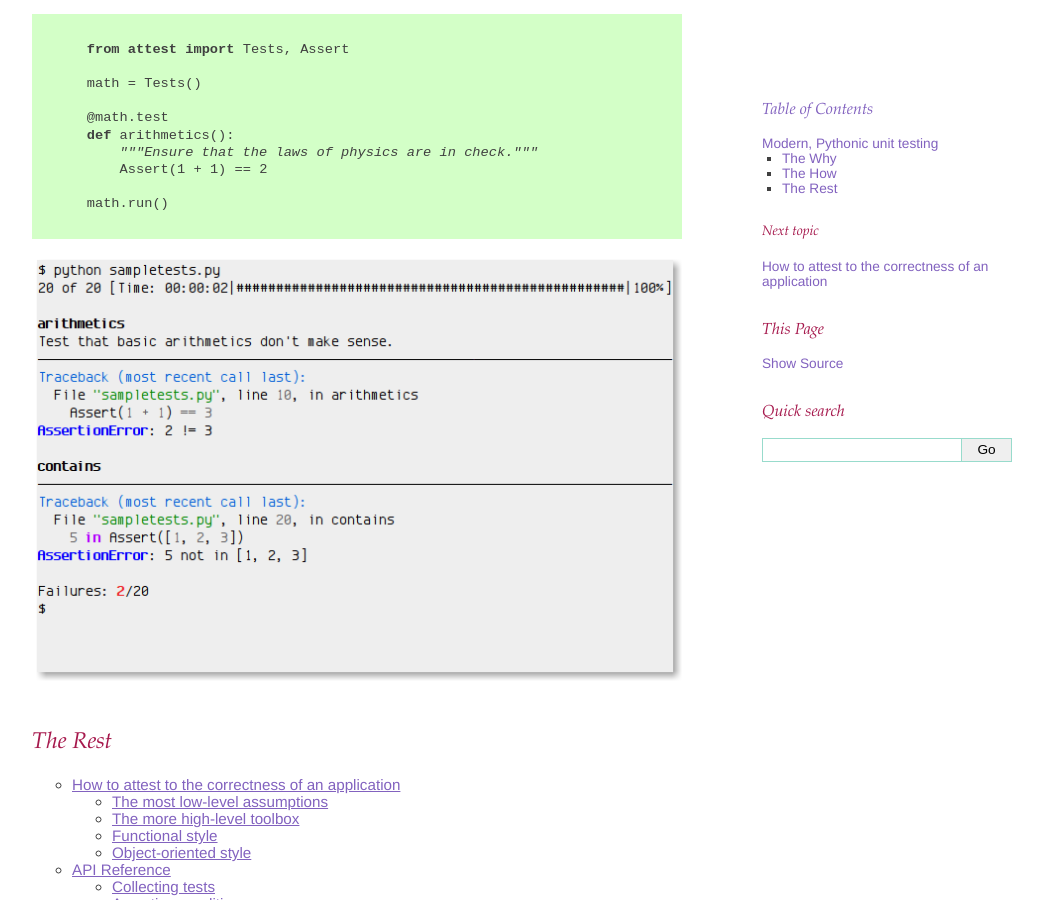
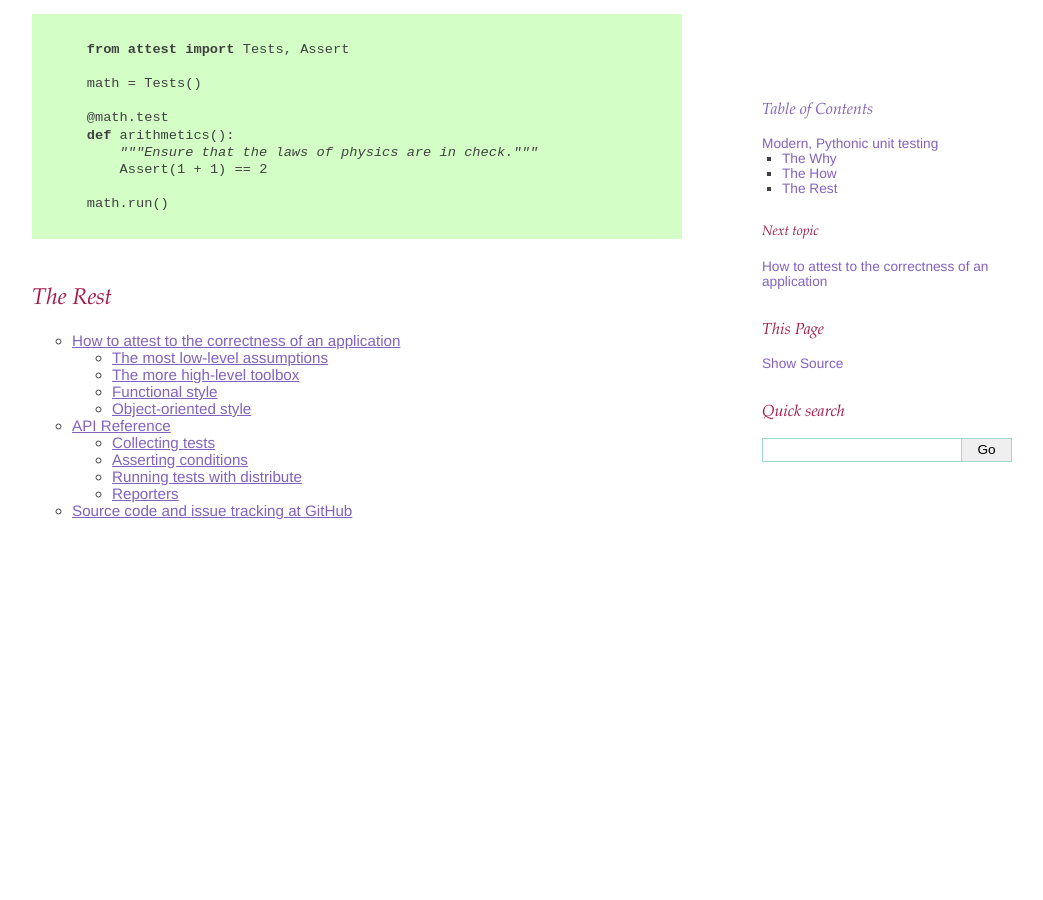
Before and after one commit to dag/attest, a Sphinx documentation site: the page built from docs/index.rst, in a window 1280 px wide and 900 px high, scrolled down 813 px. Shown: the whole window, without its empty margins (133-1176 px from the left). Built offline with Sphinx 7.4.7, drawn with Linux system fonts in a browser that asks for light colours; after the commit the page ends 1355 px from its top, so only the background shows below that.

```diff
--- a/README.rst
+++ b/README.rst
@@ -1,11 +1,5 @@
 Modern, Pythonic unit testing
 =============================
-
-The Shot
---------
-
-.. image:: https://github.com/dag/attest/raw/master/docs/images/sampletests.png
-
 
 The Why
 -------
--- a/docs/index.rst
+++ b/docs/index.rst
@@ -65,8 +65,6 @@ remember all the unittest assertion methods. Using the actual operators help.
 
     math.run()
 
-.. image:: /images/sampletests.png
-
 
 The Rest
 --------
```
Also changed, not shown: docs/images/sampletests.png (deleted).
